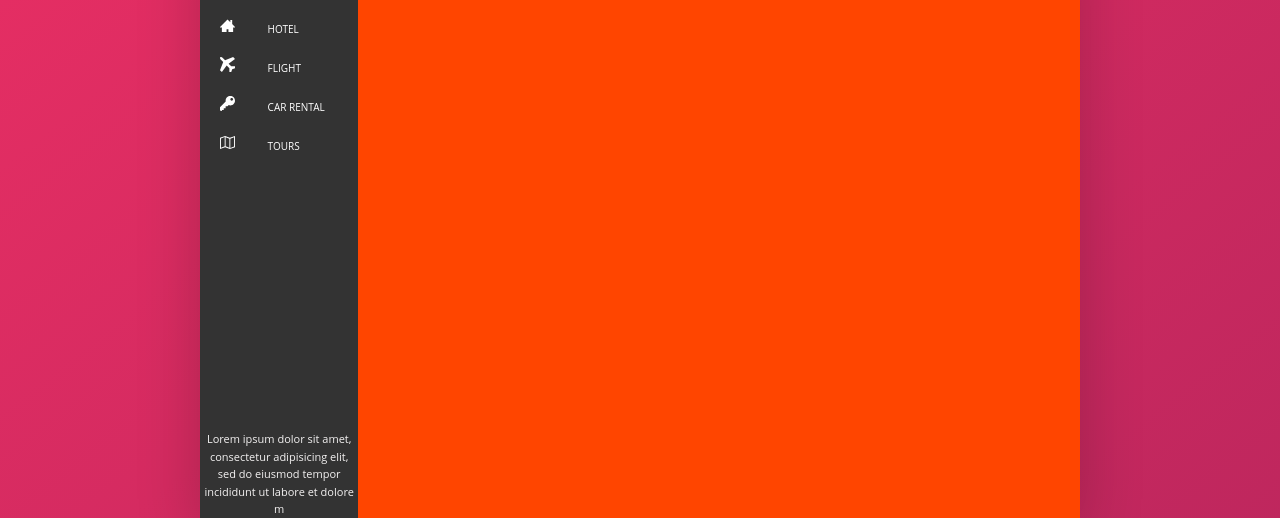
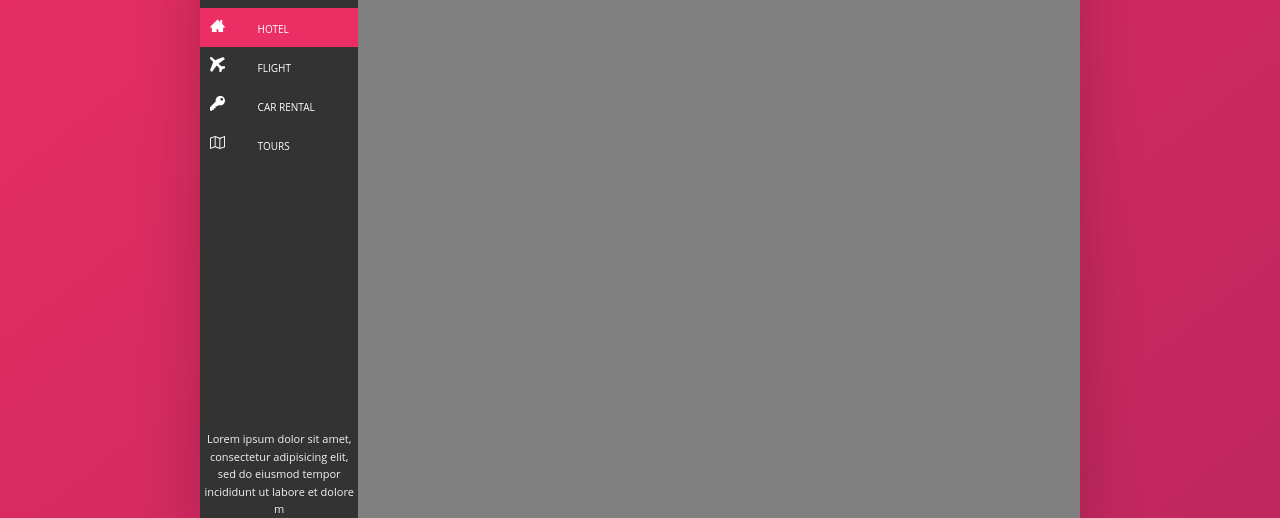
Before and after one commit to berkelmas/cssPortfolio2, a website: page index.html in a window 1280 px wide. Shown: the part 282-800 px from the top of the page. Drawn offline with Linux system fonts and the light colour scheme.

Commit message:
sidenav section completed

```diff
--- a/index.html
+++ b/index.html
@@ -59,7 +59,7 @@
           <div class="content"> <!-- content is the entire part below the header -->
             <div class="sidebar">
               <ul class="sidebar-nav">
-                <li class="sidebar-nav-item"><a href="">
+                <li class="sidebar-nav-item active "><a href="">
                   <svg class="sidebar-nav-item-icon">
                     <use xlink:href="img/svgicons.svg#icon-home3"></use>
                   </svg>
--- a/sass/_sidebar.scss
+++ b/sass/_sidebar.scss
@@ -20,17 +20,40 @@
     width: 100%;
     margin-top: 2rem;
 
+    display: flex;
+    flex-direction: column;
+
+    justify-content: center;
+
     &-item {
       font-size: 1rem;
       text-transform: uppercase;
       padding : 1rem 1rem;
       width: 100%;
 
+      position : relative;
+
+      &.active {
+        background-color: $color-primary;
+      }
+
+      &::before {
+        content : "";
+        position: absolute;
+        width: 2.5%;
+        height: 65%;
+        background-color: $color-primary;
+        margin-left : -1rem;
+        margin-top: -.4rem;
+        opacity: 0;
+
+        transition: all .3s;
+      }
 
       & > a {
         text-decoration: none;
         color : white;
-        margin-left: 1rem;
+
         & > span {
           margin-left: 3rem;
         }
@@ -43,7 +66,9 @@
       }
 
       &:hover {
-        background-color: $color-primary;
+        &::before {
+          opacity: 1;
+        }
       }
     }
 
@@ -58,9 +83,7 @@
   }
 }
 
-
-
 .hotel-view {
   flex-grow: 1;
-  background-color: orangered;
+  background-color: gray;
 }
```
Also changed, not shown: css/style.css.
